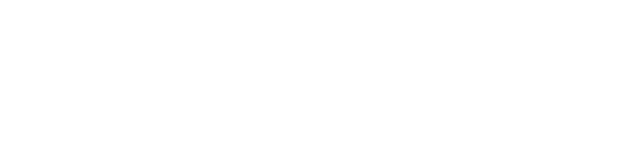
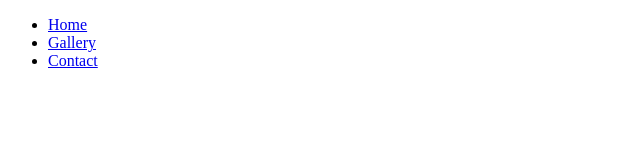
Before and after one commit to JacobAWilkins/html-css, a plain HTML site: page contact.html in a window 1280 px wide. Shown: the whole page, without its empty margins (0-640 px from the left). Drawn offline with Linux system fonts and the light colour scheme.

Commit message:
Added simple nav bar

```diff
--- a/contact.html
+++ b/contact.html
@@ -6,6 +6,12 @@
     <title>Contact</title>
 </head>
 <body>
-
+    <nav class="navbar">
+        <ul class="navbar-nav">
+            <li class="nav-item"><a href="/index.html">Home</a></li>
+            <li class="nav-item"><a href="/gallery.html">Gallery</a></li>
+            <li class="nav-item"><a href="/contact.html">Contact</a></li>
+        </ul>
+    </nav>
 </body>
 </html>
```
Also changed, not shown: gallery.html (+7 -1 lines), index.html (+7 -1 lines).
